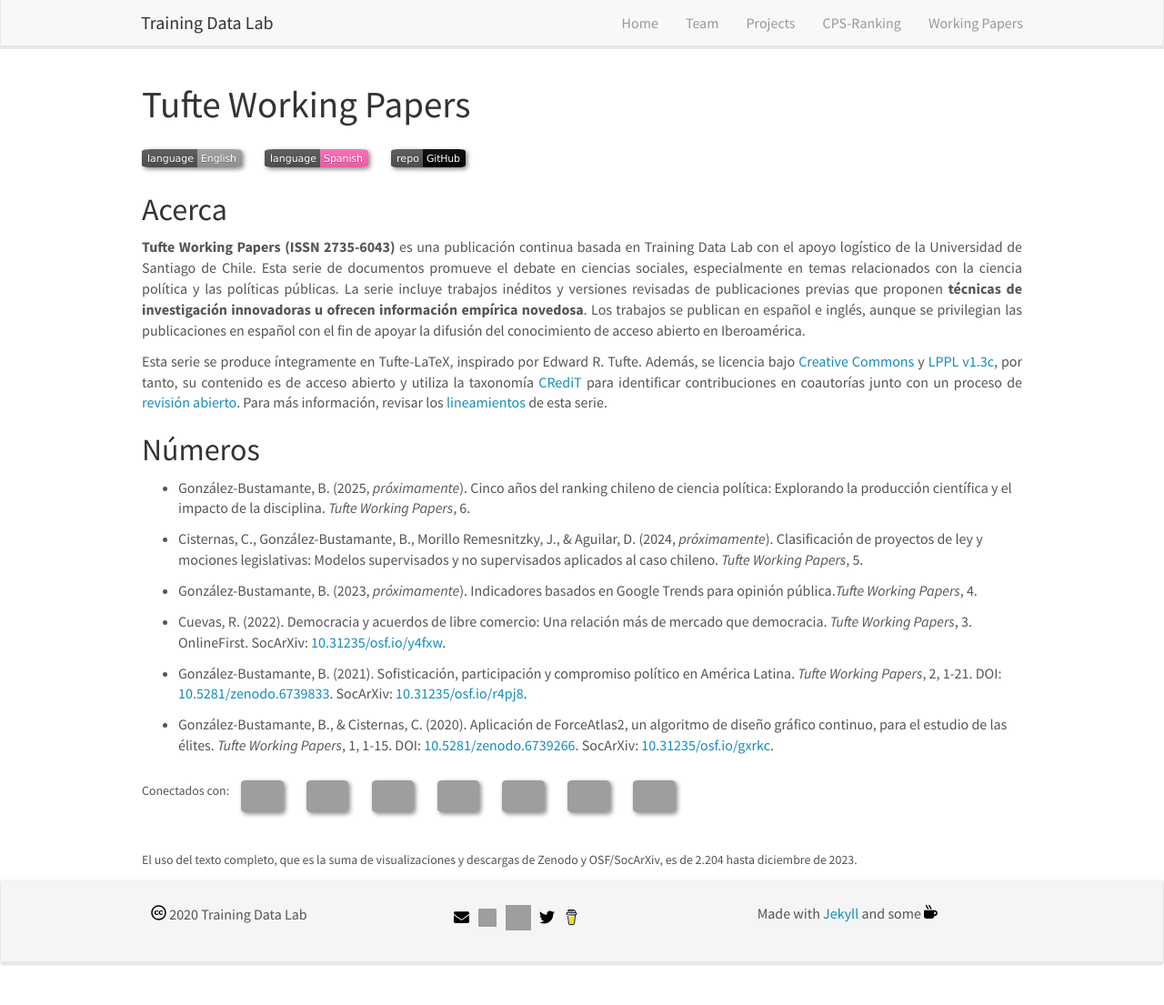
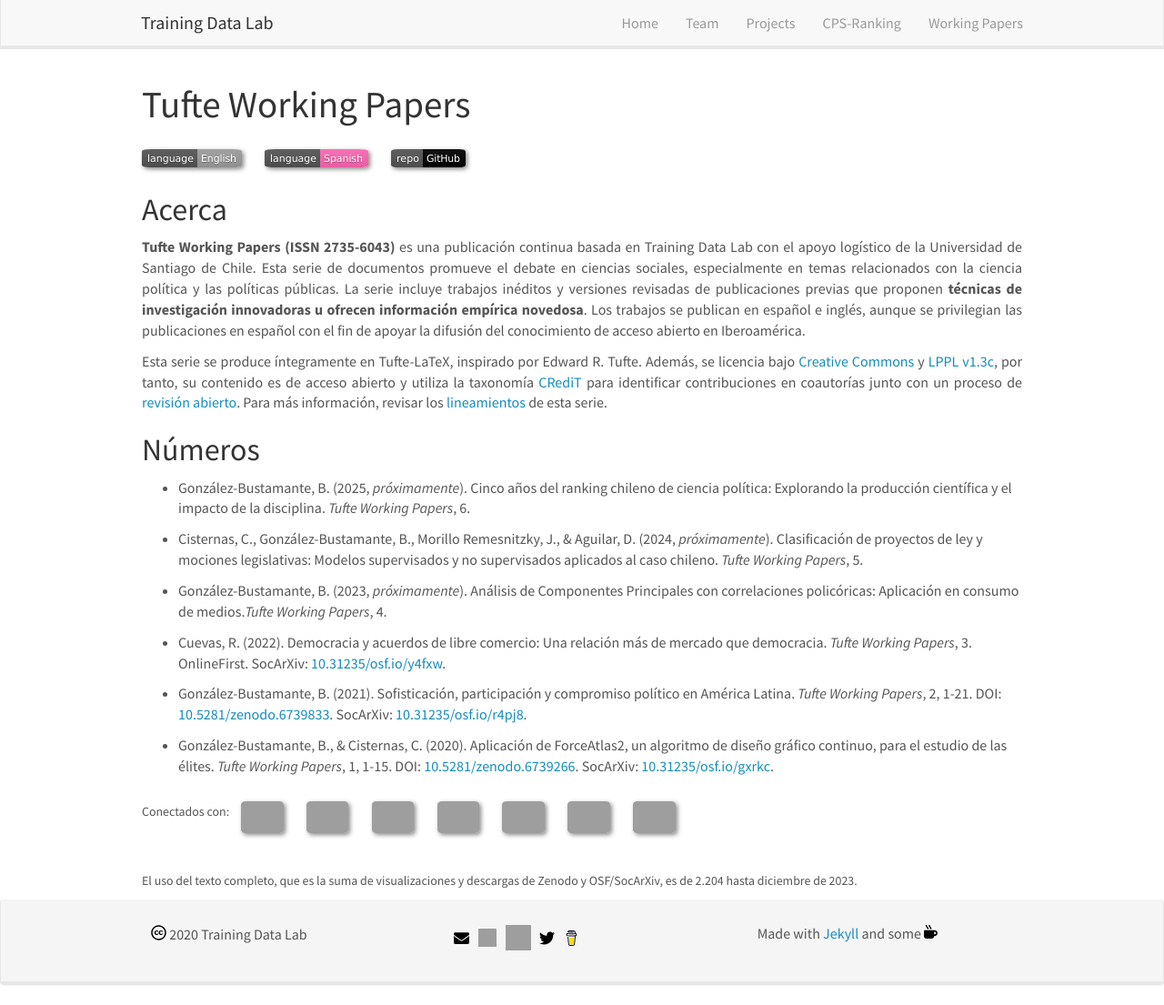
Before and after one commit to training-datalab/old-training-datalab.com, a Jekyll site: the page built from _pages/tufte-working-papers-spanish.md, in a window 1280 px wide and 1105 px high. Shown: the whole window at 91% size. Built offline with Jekyll 4.4.1, drawn with Linux system fonts in a browser that asks for light colours; nearby versions of some CDN libraries.

Commit message:
Update tufte-working-papers-spanish.md

```diff
--- a/_pages/tufte-working-papers-spanish.md
+++ b/_pages/tufte-working-papers-spanish.md
@@ -22,7 +22,7 @@
 
 - Cisternas, C., González-Bustamante, B., Morillo Remesnitzky, J., & Aguilar, D. (2024, *próximamente*). Clasificación de proyectos de ley y mociones legislativas: Modelos supervisados y no supervisados aplicados al caso chileno. *Tufte Working Papers*, 5.
 
-- González-Bustamante, B. (2023, *próximamente*). Indicadores basados en Google Trends para opinión pública.*Tufte Working Papers*, 4.
+- González-Bustamante, B. (2023, *próximamente*). Análisis de Componentes Principales con correlaciones policóricas: Aplicación en consumo de medios.*Tufte Working Papers*, 4.
 
 - Cuevas, R. (2022). Democracia y acuerdos de libre comercio: Una relación más de mercado que democracia. *Tufte Working Papers*, 3. OnlineFirst. SocArXiv: <a href="https://doi.org/10.31235/osf.io/y4fxw" target="_blank">10.31235/osf.io/y4fxw</a>.
 
```
